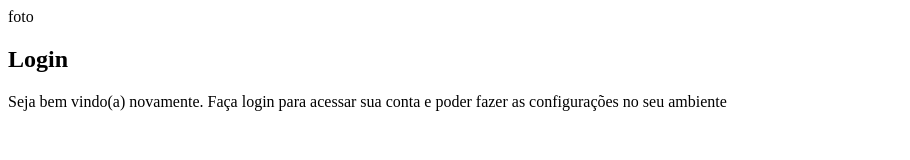
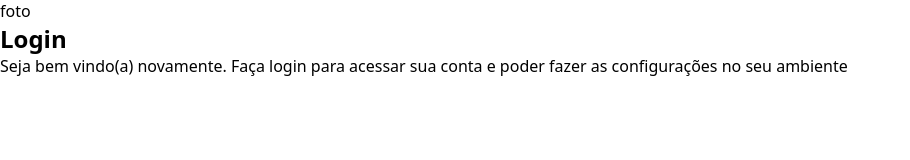
Before and after one commit to RodVerruck/projeto-login, a plain HTML site: page index.html in a window 1280 px wide. Shown: the whole page, without its empty margins (0-910 px from the left). Drawn offline with Linux system fonts and the light colour scheme.

Commit message:
Update style.css

```diff
--- a/estilos/style.css
+++ b/estilos/style.css
@@ -5,3 +5,10 @@
     Verde: #49a09d
     Lilás: #5f2c82
 */
+
+* {
+    font-family: system-ui, -apple-system, BlinkMacSystemFont, 'Segoe UI', Roboto, Oxygen, Ubuntu, Cantarell, 'Open Sans', 'Helvetica Neue', sans-serif;
+    padding: 0;
+    margin: 0;
+    box-sizing: border-box;
+}
```
